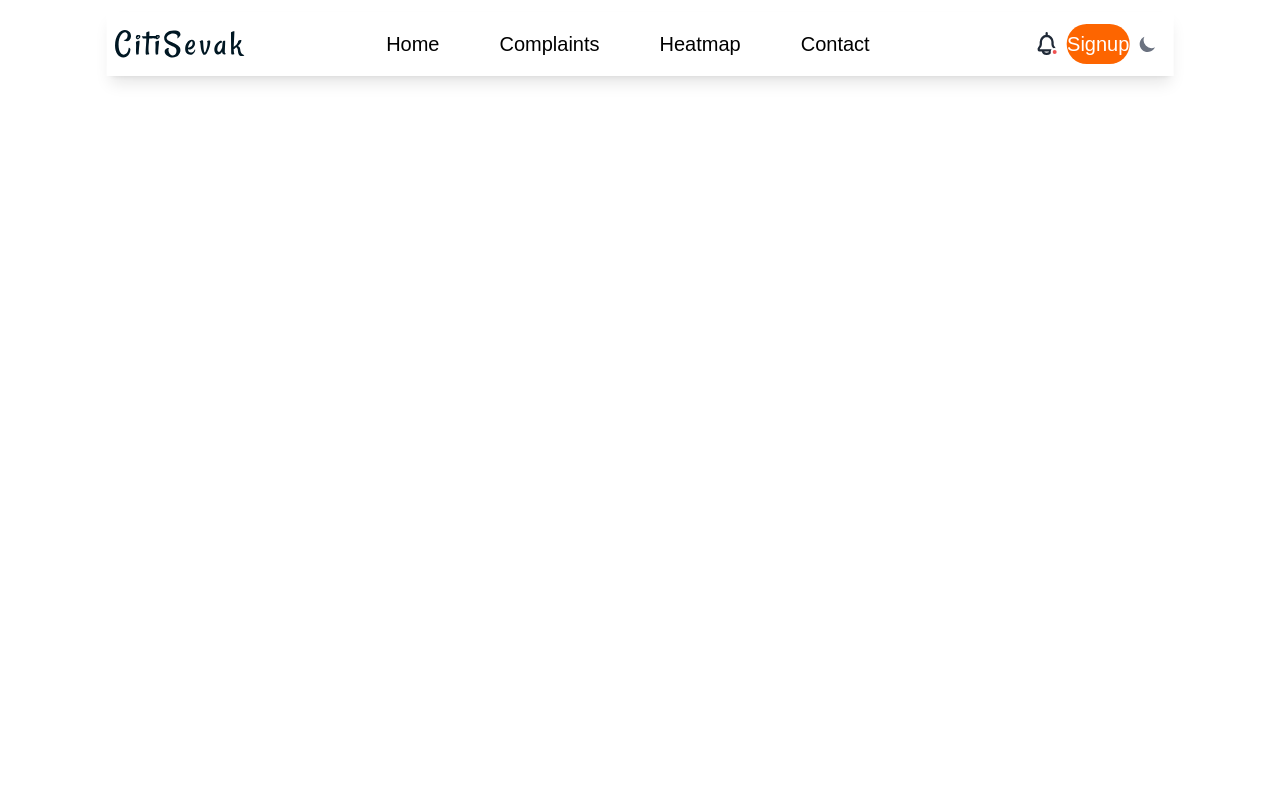
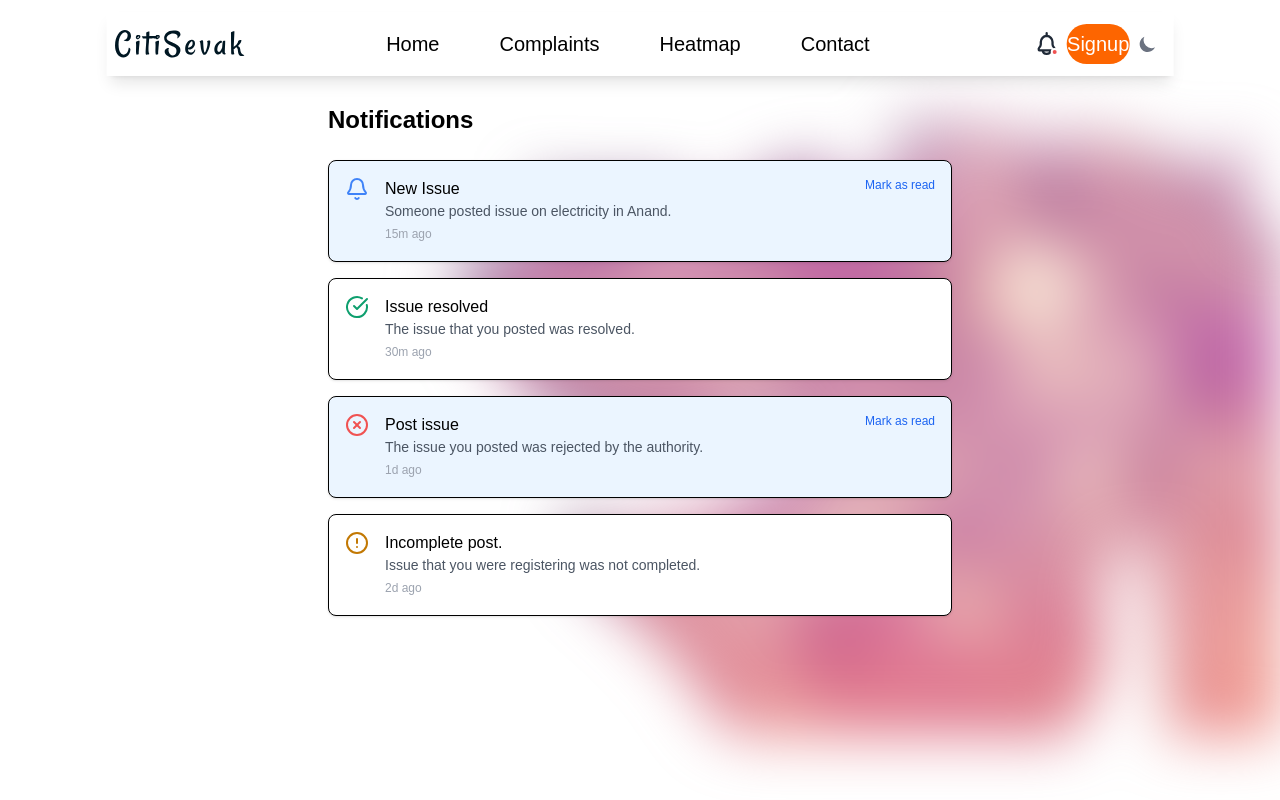
Before and after one commit to php2k6/gcet-hack, a React (Vite) app in the folder frontend/: page /notification in a window 1280 px wide. Built offline with nearby package versions, Linux system fonts and the light colour scheme.

Commit message:
Added notification page

```diff
--- a/frontend/src/App.jsx
+++ b/frontend/src/App.jsx
@@ -10,6 +10,7 @@ import Complaints from "./pages/Complaints";
 import Heatmap from "./pages/Heatmap";
 import Signup from "./pages/Signup";
 import Login from "./pages/Login";
+import Notification from "./pages/Notification";
 
 export default function App() {
   const customTheme = createTheme({
@@ -89,6 +90,7 @@ export default function App() {
             <Route path="/signup" element={<Signup />} />
             <Route path="/login" element={<Login />} />
             <Route path="/report" element={<Report />} />
+            <Route path="/notification" element={<Notification />} />
           </Routes>
         </Router>
       </ThemeProvider>
--- a/frontend/src/components/Navigation.jsx
+++ b/frontend/src/components/Navigation.jsx
@@ -13,6 +13,7 @@ import { gsap } from "gsap";
 
 import logo from "../assets/logo.svg";
 import logodark from "../assets/logo-dark.svg";
+import { Bell, CheckCircle, AlertCircle } from "lucide-react";
 
 const Navigation = () => {
   const { mode } = useThemeMode();
--- /dev/null
+++ b/frontend/src/pages/Notification.jsx
@@ -0,0 +1,130 @@
+import { useEffect, useRef, useState } from "react";
+import back from "../assets/back.png";
+import image from "../assets/pothole1.png";
+import { Check } from "lucide-react";
+import { Bell, CheckCircle, AlertCircle, XCircle } from "lucide-react";
+
+const Notification = () => {
+  //   useEffect(() => {
+  //     document.body.style.overflow = "hidden";
+
+  //     return () => {
+  //       document.body.style.overflow = "auto";
+  //     };
+  //   }, []);
+  const [notifications, setNotifications] = useState([
+    {
+      id: 1,
+      title: "New Issue",
+      message: "Someone posted issue on electricity in Anand.",
+      time: "15m ago",
+      type: "info",
+      read: false,
+      //   date: "today",
+    },
+    {
+      id: 2,
+      title: "Issue resolved",
+      message: "The issue that you posted was resolved.",
+      time: "30m ago",
+      type: "success",
+      read: true,
+      //   date: "today",
+    },
+    {
+      id: 3,
+      title: "Post issue",
+      message: "The issue you posted was rejected by the authority.",
+      time: "1d ago",
+      type: "error",
+      read: false,
+      //   date: "yesterday",
+    },
+    {
+      id: 4,
+      title: "Incomplete post.",
+      message: "Issue that you were registering was not completed.",
+      time: "2d ago",
+      type: "warning",
+      read: true,
+      //   date: "yesterday",
+    },
+  ]);
+
+  const markAsRead = (id) => {
+    setNotifications((prev) =>
+      prev.map((n) => (n.id === id ? { ...n, read: true } : n)),
+    );
+  };
+  return (
+    <>
+      <div
+        style={{
+          backgroundImage: `url(${back})`,
+          backgroundSize: "70%",
+          backgroundPosition: "right",
+          backgroundRepeat: "no-repeat",
+          backgroundAttachment: "fixed",
+          position: "fixed",
+          height: "100vh",
+          width: "100%",
+          filter: "blur(30px)",
+          zIndex: -1,
+        }}
+      ></div>
+      <div className="mx-auto max-w-2xl p-6">
+        <h2 className="mt-20 mb-6 text-2xl font-bold">Notifications</h2>
+
+        {/* Group: Today */}
+        <div className="mb-6">
+          <h3 className="mt-5 mb-3 text-sm font-semibold text-gray-500"></h3>
+          <div className="space-y-4">
+            {notifications.map((n) => (
+              <div
+                key={n.id}
+                className={`flex items-start gap-4 rounded-lg border p-4 shadow-sm transition ${
+                  n.read ? "bg-white" : "bg-blue-50"
+                }`}
+              >
+                {/* Icon */}
+                <div>
+                  {n.type === "success" && (
+                    <CheckCircle className="h-6 w-6 text-green-500" />
+                  )}
+                  {n.type === "info" && (
+                    <Bell className="h-6 w-6 text-blue-500" />
+                  )}
+                  {n.type === "warning" && (
+                    <AlertCircle className="h-6 w-6 text-yellow-500" />
+                  )}
+                  {n.type === "error" && (
+                    <XCircle className="h-6 w-6 text-red-500" />
+                  )}
+                </div>
+
+                {/* Text */}
+                <div className="flex-1">
+                  <p className="font-medium">{n.title}</p>
+                  <p className="text-sm text-gray-600">{n.message}</p>
+                  <span className="text-xs text-gray-400">{n.time}</span>
+                </div>
+
+                {/* Mark read button */}
+                {!n.read && (
+                  <button
+                    onClick={() => markAsRead(n.id)}
+                    className="text-xs text-blue-600 hover:underline"
+                  >
+                    Mark as read
+                  </button>
+                )}
+              </div>
+            ))}
+          </div>
+        </div>
+      </div>
+    </>
+  );
+};
+
+export default Notification;
```
